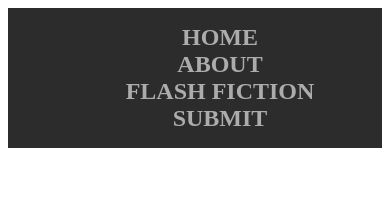
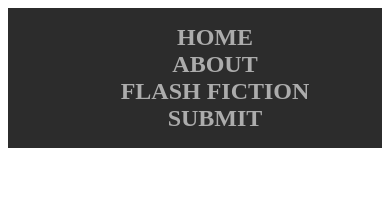
Before and after one commit to jwheatonumich/stinger-stories, a Jekyll site: the page built from index.markdown, in a window 390 px wide. Shown: the top 220 px of the page. Built offline with Jekyll 4.4.1, drawn with Linux system fonts in a browser that asks for light colours.

Commit message:
Update css.html

```diff
--- a/_includes/css.html
+++ b/_includes/css.html
@@ -101,6 +101,7 @@
     @media (max-width: 850px){
         nav li {
             margin-right: 0;
+            padding: 0 0 0 0;
         }
     }
 
```
